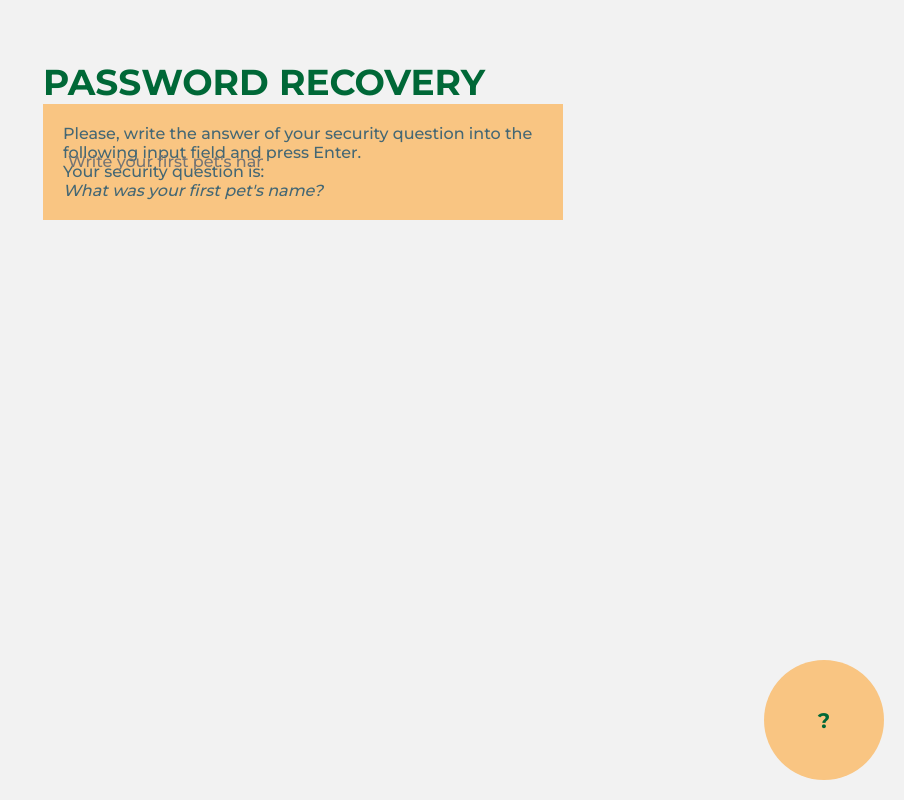
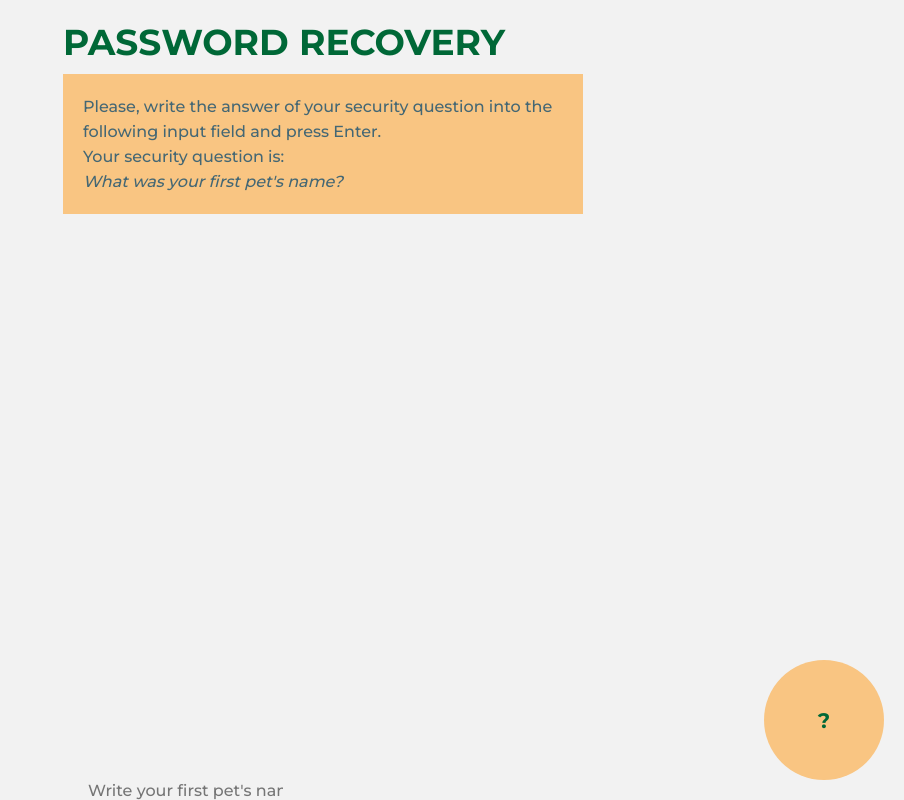
Before and after one commit to kmirella/uibuild-pw-recovery, a plain HTML site: page frontend/index.html in a window 1280 px wide. Shown: the whole page, without its empty margins (376-1280 px from the left). Drawn offline with Linux system fonts and the light colour scheme.

Commit message:
input position

```diff
--- a/frontend/index.html
+++ b/frontend/index.html
@@ -19,12 +19,12 @@
 			<p>Please, write the answer of your security question into the following input field and press Enter.<br> Your security question is:<br> <i>What was your first pet's name?</i></p>
 			<span></span>
 			<span></span>
-			<form action="/action_page.php">
-				<!-- <label for="pet"></label> -->
-				<input type="text"  name="petname" placeholder="Write your first pet's name here..."><br><br>
-				<!-- <input type="submit" value="Submit"> -->
-			  </form>
+			<form class="container">
+					<!-- <label for="pet"></label> -->
+					<input type="text"  name="petname" placeholder="Write your first pet's name here..."><br><br>
+					<!-- <input type="submit" value="Submit"> -->
+			</form>
 	</div>
-	  <button><b>?</b></button>
+	<button><b>?</b></button>
 </body>
 </html>
--- a/frontend/style.css
+++ b/frontend/style.css
@@ -38,8 +38,9 @@
     width: 100vw;
     height: 100%;
     display: flex;
-    flex-direction: column;
+    /* flex-direction: column; */
     align-items: center;
+    justify-content: center;
     background-color: #f2f2f2;
   }
 
@@ -50,7 +51,7 @@
     height: auto;
     justify-content: center;
     padding: 20px;
-/*     display: block;
+/*  display: block;
     margin: auto;
  */  }
 
@@ -61,6 +62,7 @@
     text-transform: uppercase;
     color: #006837;
     text-align: center;
+    padding-bottom: 10px;
   }
 
 
@@ -76,24 +78,6 @@
     }
   }
 
-  /* div h1 {
-    font-family: 'Montserrat', sans-serif;
-    font-size: 36px;
-    font-weight: light;
-    text-transform: uppercase;
-    color: #006837;
-    text-align: center;
-  }
-
-  @media screen and (max-width: 520px) {
-    h1 {
-      font-size: 24px;
-      font-family: 'Montserrat', sans-serif;
-      font-weight: light;
-      color: #006837;
-
-    }
-  } */
 
   div p {
     position: absolute;
@@ -104,25 +88,33 @@
     font-weight: medium;
     font-size: 16px;
     color: #446774;
+    line-height: 25px;
     background-color: #f9c582;
   }
 
-  div form {
-      position: absolute;
-      padding: 15px;
-      margin: 10px;
-      color: #f2f2f2;
+  .container {
+    max-width: 480px;
+    height: 64px;
+      /* position: relative; */
+    padding: 15px;
+    margin: 10px;
+    color: #f2f2f2;
+    z-index: 99;
   }
 
-  div input {
-    max-width: 480px;
-    height: 64px;
+  .container input {
+    position: absolute;
+    bottom: 0;
     font-family: 'Montserrat', sans-serif;
     font-size: 16px;
     font-weight: medium;
     color: #98a991;
+s  }
+
+/*   ::placeholder {
+    color: #98a991;
   }
-
+ */
   @media screen and (max-width: 520px) {
     width: 100%-40px;
   }
```
